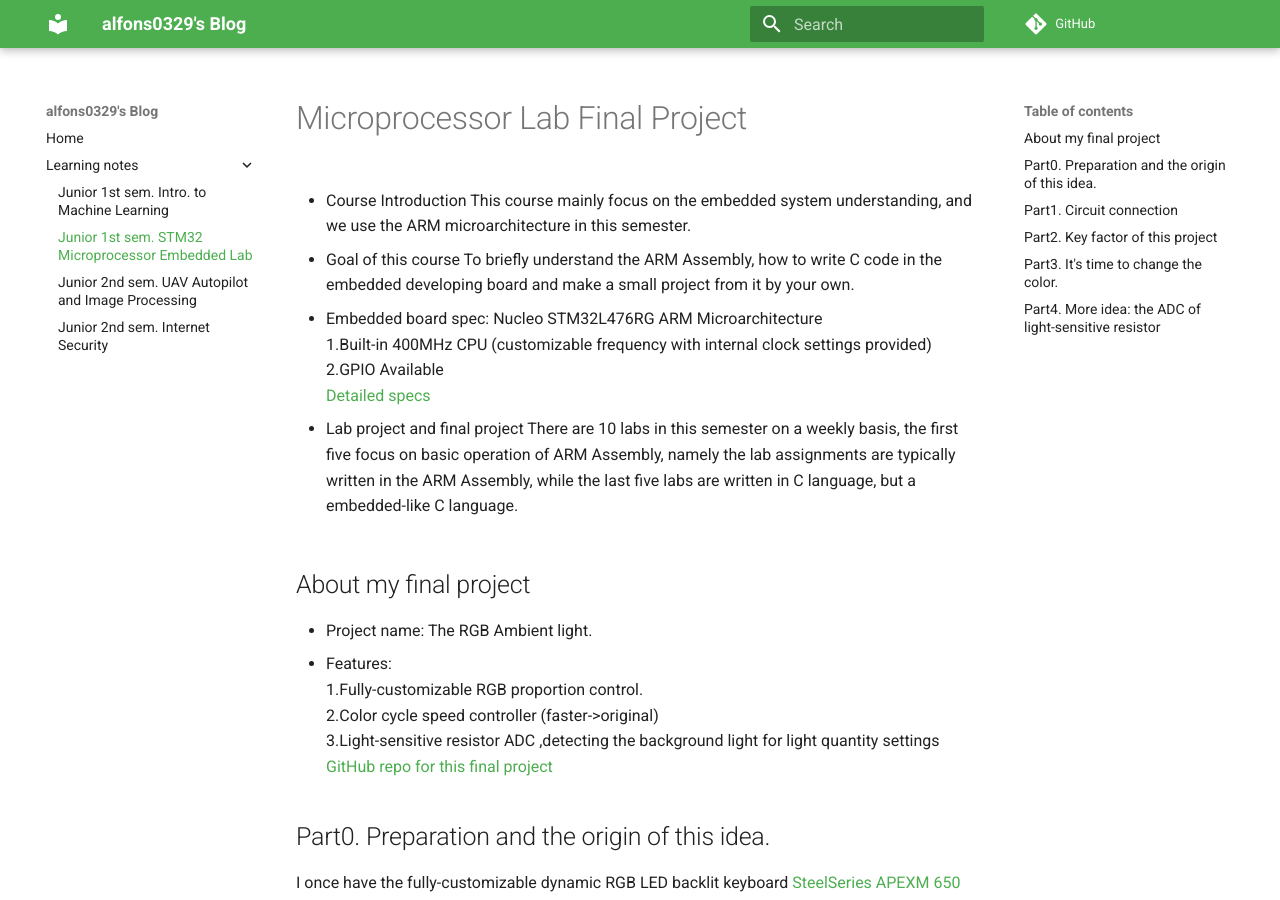
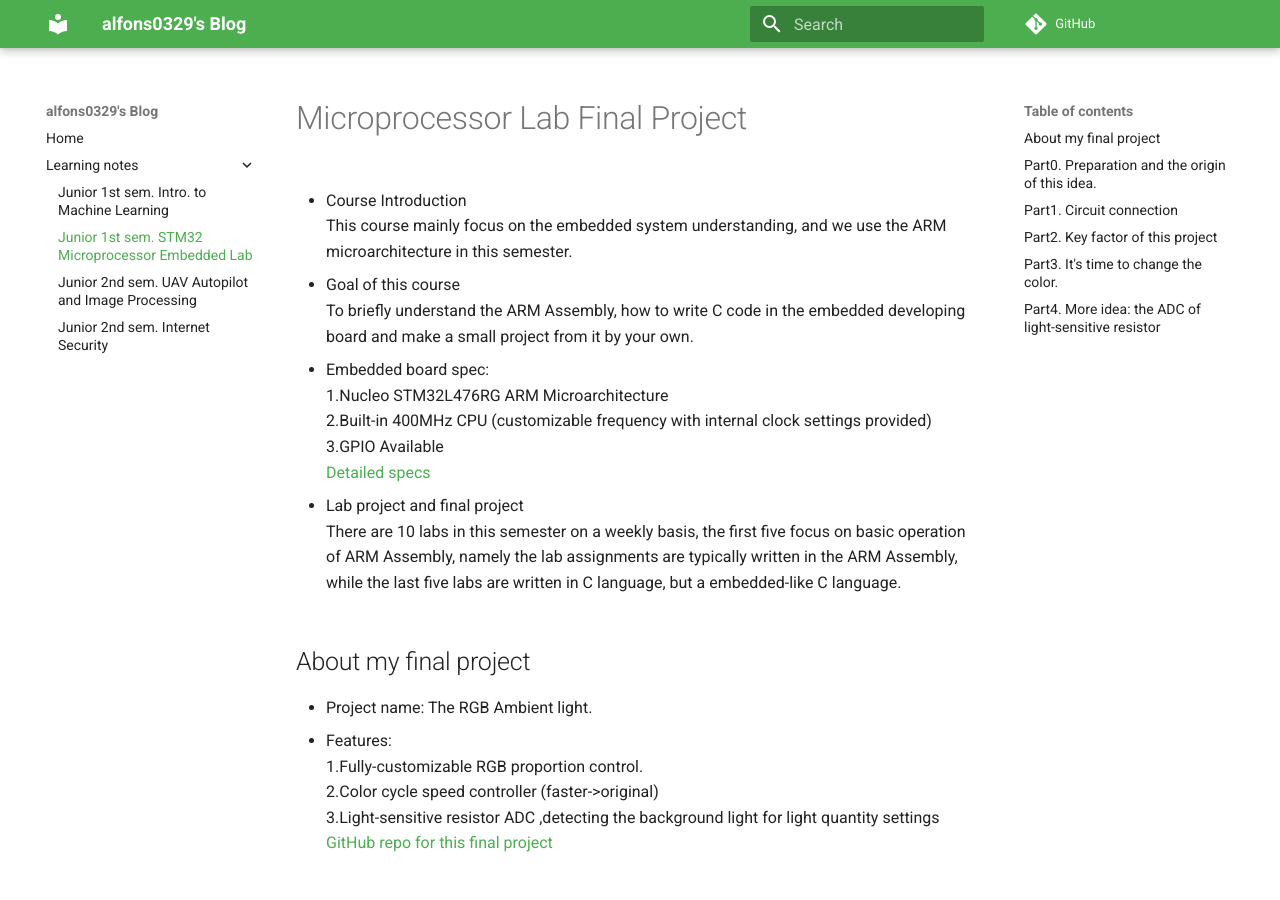
Before and after one commit to Alfons0329/afhwu0329.github.io, an MkDocs documentation site: the page built from docs/univ_notes/mpslab/mpslab.md, in a window 1280 px wide and 900 px high. Built offline with MkDocs 1.6.1 and Material for MkDocs 9.7.7, drawn with Linux system fonts in a browser that asks for light colours; comment, search, counter and statistics services are not loaded; old or Windows-style settings are respelled for this version of MkDocs.

Commit message:
Auto update this repository

```diff
--- a/docs/univ_notes/mpslab/mpslab.md
+++ b/docs/univ_notes/mpslab/mpslab.md
@@ -1,17 +1,18 @@
 # Microprocessor Lab Final Project
 
-* Course Introduction
+* Course Introduction <br />
 This course mainly focus on the embedded system understanding, and we use the ARM microarchitecture in this semester.
 
-* Goal of this course
+* Goal of this course <br />
 To briefly understand the ARM Assembly, how to write C code in the embedded developing board and make a small project from it by your own.
 
-* Embedded board spec: Nucleo STM32L476RG ARM Microarchitecture <br />
-1.Built-in 400MHz CPU (customizable frequency with internal clock settings provided) <br />
-2.GPIO Available <br />
+* Embedded board spec:<br />
+1.Nucleo STM32L476RG ARM Microarchitecture <br />
+2.Built-in 400MHz CPU (customizable frequency with internal clock settings provided) <br />
+3.GPIO Available <br />
 [Detailed specs](http://www.st.com/en/microcontrollers/stm32l476rg.html) <br />
 
-* Lab project and final project
+* Lab project and final project <br />
 There are 10 labs in this semester on a weekly basis, the first five focus on basic operation of ARM Assembly, namely the lab assignments are
 typically written in the ARM Assembly, while the last five labs are written in C language, but a embedded-like C language.
 
```
Also changed, not shown: site/search/search_index.json, site/univ_notes/mpslab/mpslab/index.html.
